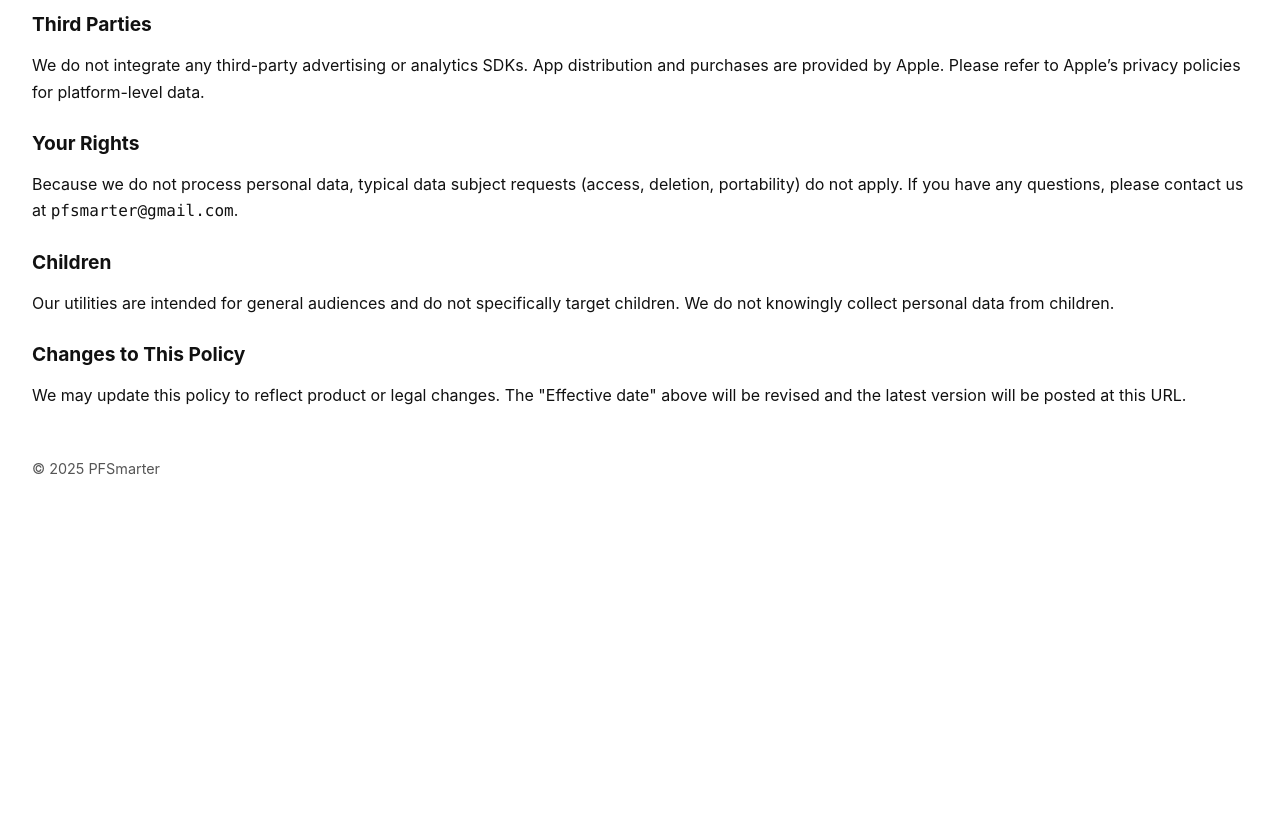
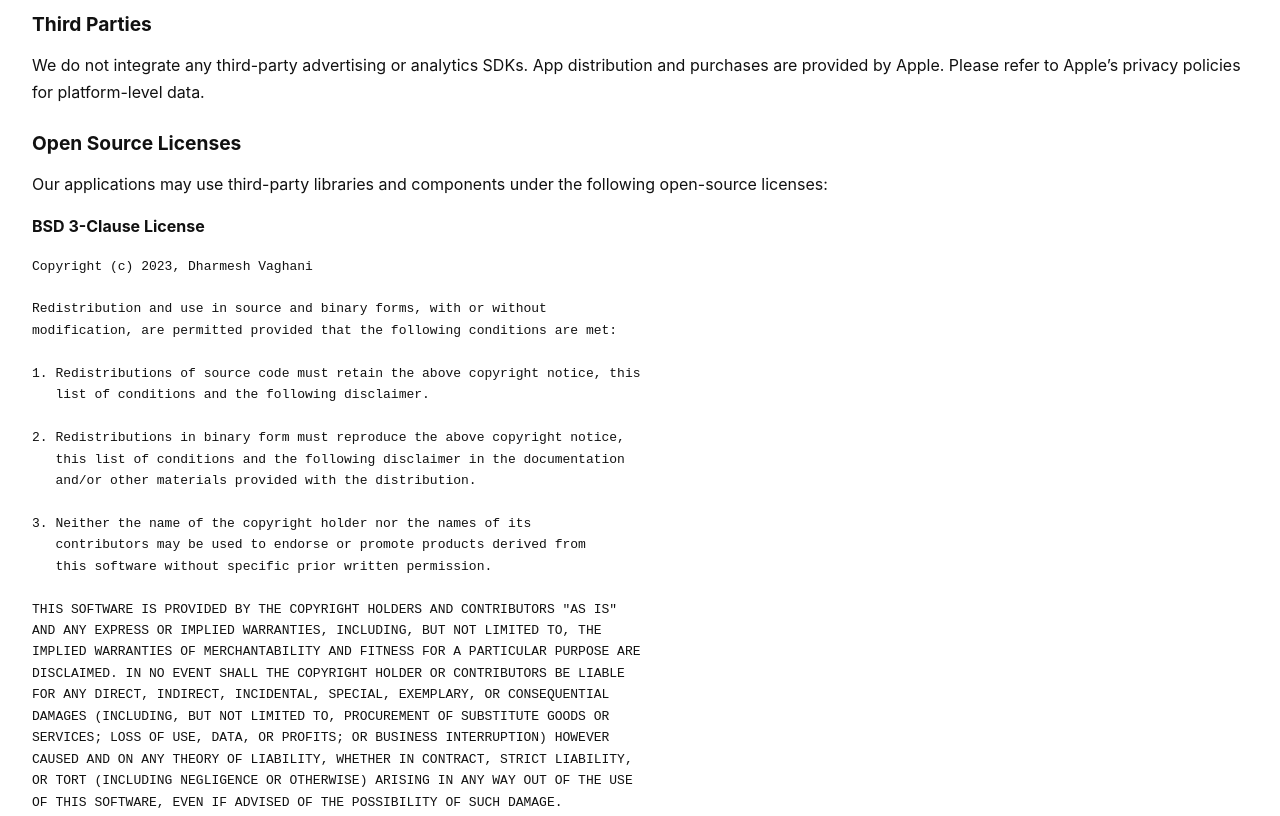
Before and after one commit to pfsmarter/privacy, a plain HTML site: page index.html in a window 1280 px wide. Shown: the part 740-1556 px from the top of the page. Before the commit the page ends 1252 px from the top, so only its background shows below. Drawn offline with Linux system fonts and the light colour scheme.

Commit message:
Update index.html

```diff
--- a/index.html
+++ b/index.html
@@ -46,6 +46,38 @@
 <h2>Third Parties</h2>
 <p>We do not integrate any third-party advertising or analytics SDKs. App distribution and purchases are provided by Apple. Please refer to Apple’s privacy policies for platform-level data.</p>
 
+<h2>Open Source Licenses</h2>
+<p>Our applications may use third-party libraries and components under the following open-source licenses:</p>
+<p><strong>BSD 3-Clause License</strong></p>
+<pre>
+Copyright (c) 2023, Dharmesh Vaghani
+
+Redistribution and use in source and binary forms, with or without
+modification, are permitted provided that the following conditions are met:
+
+1. Redistributions of source code must retain the above copyright notice, this
+   list of conditions and the following disclaimer.
+
+2. Redistributions in binary form must reproduce the above copyright notice,
+   this list of conditions and the following disclaimer in the documentation
+   and/or other materials provided with the distribution.
+
+3. Neither the name of the copyright holder nor the names of its
+   contributors may be used to endorse or promote products derived from
+   this software without specific prior written permission.
+
+THIS SOFTWARE IS PROVIDED BY THE COPYRIGHT HOLDERS AND CONTRIBUTORS "AS IS"
+AND ANY EXPRESS OR IMPLIED WARRANTIES, INCLUDING, BUT NOT LIMITED TO, THE
+IMPLIED WARRANTIES OF MERCHANTABILITY AND FITNESS FOR A PARTICULAR PURPOSE ARE
+DISCLAIMED. IN NO EVENT SHALL THE COPYRIGHT HOLDER OR CONTRIBUTORS BE LIABLE
+FOR ANY DIRECT, INDIRECT, INCIDENTAL, SPECIAL, EXEMPLARY, OR CONSEQUENTIAL
+DAMAGES (INCLUDING, BUT NOT LIMITED TO, PROCUREMENT OF SUBSTITUTE GOODS OR
+SERVICES; LOSS OF USE, DATA, OR PROFITS; OR BUSINESS INTERRUPTION) HOWEVER
+CAUSED AND ON ANY THEORY OF LIABILITY, WHETHER IN CONTRACT, STRICT LIABILITY,
+OR TORT (INCLUDING NEGLIGENCE OR OTHERWISE) ARISING IN ANY WAY OUT OF THE USE
+OF THIS SOFTWARE, EVEN IF ADVISED OF THE POSSIBILITY OF SUCH DAMAGE.
+</pre>
+
 <h2>Your Rights</h2>
 <p>Because we do not process personal data, typical data subject requests (access, deletion, portability) do not apply. If you have any questions, please contact us at <span class="mono">pfsmarter@gmail.com</span>.</p>
 
```
